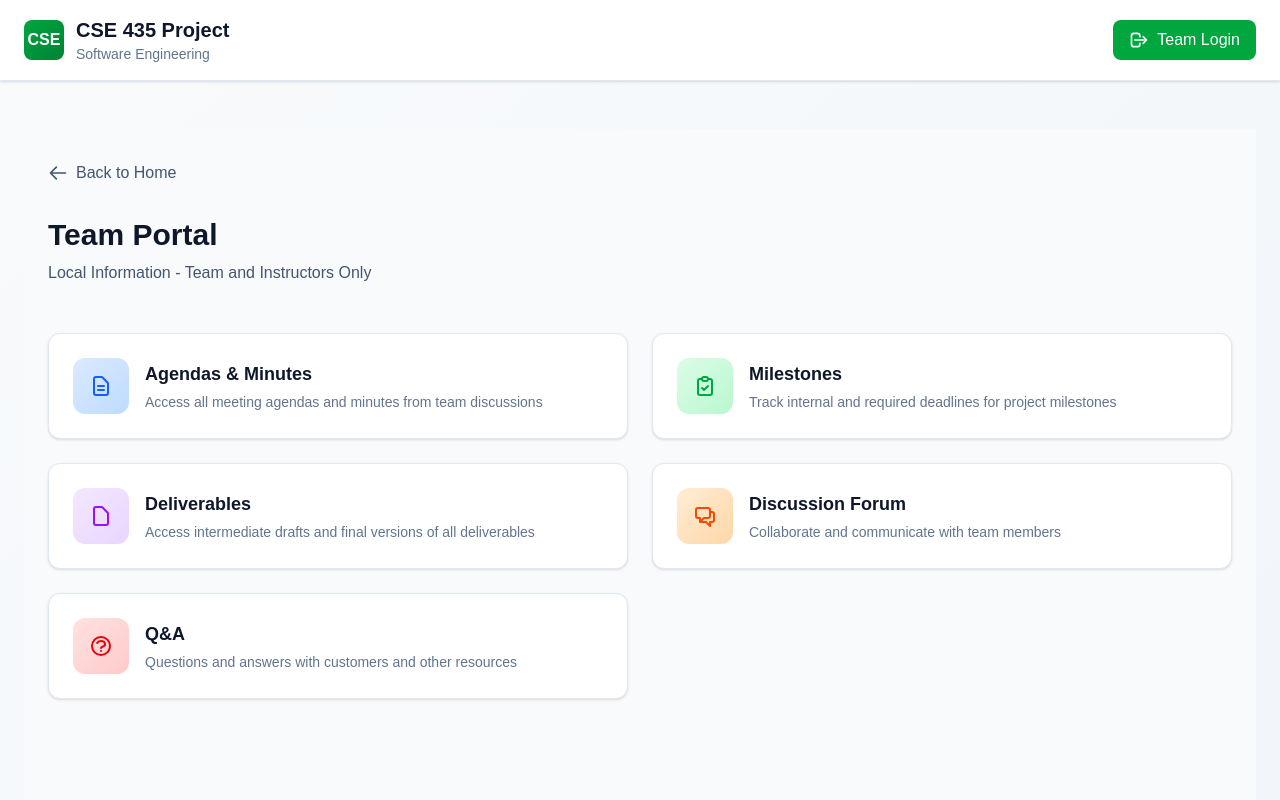
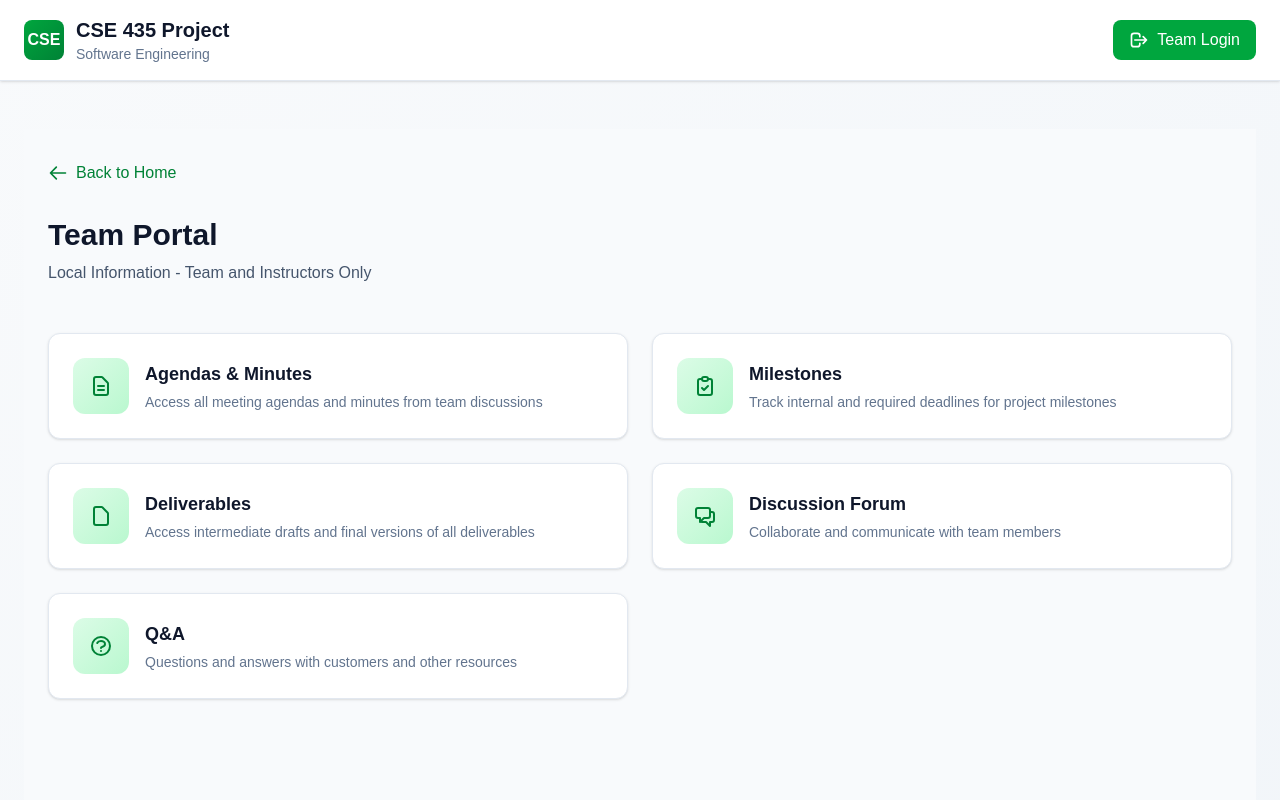
Before and after one commit to nowick77/cse-435-course-website, a Next.js app: page /team in a window 1280 px wide. Shown: the top 800 px of the page. Built offline with nearby package versions, Linux system fonts and the light colour scheme.

Commit message:
updated icons

```diff
--- a/src/app/team/page.tsx
+++ b/src/app/team/page.tsx
@@ -10,8 +10,6 @@ export default function Team() {
                     <path strokeLinecap="round" strokeLinejoin="round" strokeWidth={2} d="M9 12h6m-6 4h6m2 5H7a2 2 0 01-2-2V5a2 2 0 012-2h5.586a1 1 0 01.707.293l5.414 5.414a1 1 0 01.293.707V19a2 2 0 01-2 2z" />
                 </svg>
             ),
-            bgColor: 'from-blue-100 to-blue-200',
-            iconColor: 'text-blue-600',
             url: '/team/agendas'
         },
         {
@@ -22,8 +20,6 @@ export default function Team() {
                     <path strokeLinecap="round" strokeLinejoin="round" strokeWidth={2} d="M9 5H7a2 2 0 00-2 2v12a2 2 0 002 2h10a2 2 0 002-2V7a2 2 0 00-2-2h-2M9 5a2 2 0 002 2h2a2 2 0 002-2M9 5a2 2 0 012-2h2a2 2 0 012 2m-6 9l2 2 4-4" />
                 </svg>
             ),
-            bgColor: 'from-green-100 to-green-200',
-            iconColor: 'text-green-600',
             url: '/team/milestones'
         },
         {
@@ -34,8 +30,6 @@ export default function Team() {
                     <path strokeLinecap="round" strokeLinejoin="round" strokeWidth={2} d="M7 21h10a2 2 0 002-2V9.414a1 1 0 00-.293-.707l-5.414-5.414A1 1 0 0012.586 3H7a2 2 0 00-2 2v14a2 2 0 002 2z" />
                 </svg>
             ),
-            bgColor: 'from-purple-100 to-purple-200',
-            iconColor: 'text-purple-600',
             url: '/team/deliverables'
         },
         {
@@ -46,8 +40,6 @@ export default function Team() {
                     <path strokeLinecap="round" strokeLinejoin="round" strokeWidth={2} d="M17 8h2a2 2 0 012 2v6a2 2 0 01-2 2h-2v4l-4-4H9a1.994 1.994 0 01-1.414-.586m0 0L11 14h4a2 2 0 002-2V6a2 2 0 00-2-2H5a2 2 0 00-2 2v6a2 2 0 002 2h2v4l.586-.586z" />
                 </svg>
             ),
-            bgColor: 'from-orange-100 to-orange-200',
-            iconColor: 'text-orange-600',
             url: '/team/forum'
         },
         {
@@ -58,8 +50,6 @@ export default function Team() {
                     <path strokeLinecap="round" strokeLinejoin="round" strokeWidth={2} d="M8.228 9c.549-1.165 2.03-2 3.772-2 2.21 0 4 1.343 4 3 0 1.4-1.278 2.575-3.006 2.907-.542.104-.994.54-.994 1.093m0 3h.01M21 12a9 9 0 11-18 0 9 9 0 0118 0z" />
                 </svg>
             ),
-            bgColor: 'from-red-100 to-red-200',
-            iconColor: 'text-red-600',
             url: '/team/qa'
         },
     ];
@@ -69,7 +59,7 @@ export default function Team() {
             <div className="max-w-7xl mx-auto px-6 py-8">
                 <Link
                     href="/"
-                    className="inline-flex items-center gap-2 text-slate-600 hover:text-slate-900 mb-8 transition-colors"
+                    className="inline-flex items-center gap-2 text-green-700 hover:text-slate-900 mb-8 transition-colors"
                 >
                     <svg className="w-5 h-5" fill="none" stroke="currentColor" viewBox="0 0 24 24">
                         <path strokeLinecap="round" strokeLinejoin="round" strokeWidth={2} d="M10 19l-7-7m0 0l7-7m-7 7h18" />
@@ -89,7 +79,7 @@ export default function Team() {
                             href={resource.url}
                             className="bg-white rounded-xl p-6 shadow-sm border border-slate-200 hover:shadow-md hover:border-green-300 transition-all flex items-center gap-4 group"
                         >
-                            <div className={`w-14 h-14 bg-gradient-to-br ${resource.bgColor} rounded-xl flex items-center justify-center ${resource.iconColor} group-hover:scale-110 transition-transform`}>
+                            <div className={`w-14 h-14 bg-gradient-to-br from-green-100 to-green-200 rounded-xl flex items-center justify-center text-green-700 group-hover:scale-110 transition-transform`}>
                                 {resource.icon}
                             </div>
                             <div>
--- a/src/components/background-cards.tsx
+++ b/src/components/background-cards.tsx
@@ -3,8 +3,10 @@ export default function Background() {
         <section className="grid md:grid-cols-2 gap-8 mb-16">
             <div className="bg-white rounded-xl p-8 shadow-sm border border-slate-200">
                 <div className="flex items-center gap-3 mb-4">
-                    <div className="w-10 h-10 bg-blue-100 rounded-lg flex items-center justify-center">
-                        <span className="text-2xl">🎯</span>
+                    <div className="w-10 h-10 bg-green-100 rounded-lg flex items-center justify-center text-green-700">
+                        <svg className="w-6 h-6" fill="none" stroke="currentColor" viewBox="0 0 24 24">
+                            <path strokeLinecap="round" strokeLinejoin="round" strokeWidth={2} d="M9 12l2 2 4-4M7.835 4.697a3.42 3.42 0 001.946-.806 3.42 3.42 0 014.438 0 3.42 3.42 0 001.946.806 3.42 3.42 0 013.138 3.138 3.42 3.42 0 00.806 1.946 3.42 3.42 0 010 4.438 3.42 3.42 0 00-.806 1.946 3.42 3.42 0 01-3.138 3.138 3.42 3.42 0 00-1.946.806 3.42 3.42 0 01-4.438 0 3.42 3.42 0 00-1.946-.806 3.42 3.42 0 01-3.138-3.138 3.42 3.42 0 00-.806-1.946 3.42 3.42 0 010-4.438 3.42 3.42 0 00.806-1.946 3.42 3.42 0 013.138-3.138z" />
+                        </svg>
                     </div>
                     <h3 className="text-2xl font-bold text-slate-900">Background</h3>
                 </div>
@@ -18,8 +20,10 @@ export default function Background() {
 
             <div className="bg-white rounded-xl p-8 shadow-sm border border-slate-200">
                 <div className="flex items-center gap-3 mb-4">
-                    <div className="w-10 h-10 bg-purple-100 rounded-lg flex items-center justify-center">
-                        <span className="text-2xl">💡</span>
+                    <div className="w-10 h-10 bg-green-100 rounded-lg flex items-center justify-center text-green-700">
+                        <svg className="w-6 h-6" fill="none" stroke="currentColor" viewBox="0 0 24 24">
+                            <path strokeLinecap="round" strokeLinejoin="round" strokeWidth={2} d="M9.663 17h4.673M12 3v1m6.364 1.636l-.707.707M21 12h-1M4 12H3m3.343-5.657l-.707-.707m2.828 9.9a5 5 0 117.072 0l-.548.547A3.374 3.374 0 0014 18.469V19a2 2 0 11-4 0v-.531c0-.895-.356-1.754-.988-2.386l-.548-.547z" />
+                        </svg>
                     </div>
                     <h3 className="text-2xl font-bold text-slate-900">Description</h3>
                 </div>
--- a/src/components/resources.tsx
+++ b/src/components/resources.tsx
@@ -1,9 +1,41 @@
 export default function Resources() {
     const publicLinks = [
-        { name: 'Project Description', icon: '📄', url: '/docs/project-description.pdf' },
-        { name: 'SRS Document', icon: '📋', url: '/docs/srs.pdf' },
-        { name: 'Prototype', icon: '🎨', url: '/prototype' },
-        { name: 'Bibliography', icon: '📚', url: '/docs/bibliography.pdf' },
+        {
+            name: 'Project Description',
+            icon: (
+                <svg className="w-6 h-6" fill="none" stroke="currentColor" viewBox="0 0 24 24">
+                    <path strokeLinecap="round" strokeLinejoin="round" strokeWidth={2} d="M9 12h6m-6 4h6m2 5H7a2 2 0 01-2-2V5a2 2 0 012-2h5.586a1 1 0 01.707.293l5.414 5.414a1 1 0 01.293.707V19a2 2 0 01-2 2z" />
+                </svg>
+            ),
+            url: '/docs/project-description.pdf'
+        },
+        {
+            name: 'SRS Document',
+            icon: (
+                <svg className="w-6 h-6" fill="none" stroke="currentColor" viewBox="0 0 24 24">
+                    <path strokeLinecap="round" strokeLinejoin="round" strokeWidth={2} d="M9 5H7a2 2 0 00-2 2v12a2 2 0 002 2h10a2 2 0 002-2V7a2 2 0 00-2-2h-2M9 5a2 2 0 002 2h2a2 2 0 002-2M9 5a2 2 0 012-2h2a2 2 0 012 2m-3 7h3m-3 4h3m-6-4h.01M9 16h.01" />
+                </svg>
+            ),
+            url: '/docs/srs.pdf'
+        },
+        {
+            name: 'Prototype',
+            icon: (
+                <svg className="w-6 h-6" fill="none" stroke="currentColor" viewBox="0 0 24 24">
+                    <path strokeLinecap="round" strokeLinejoin="round" strokeWidth={2} d="M7 21a4 4 0 01-4-4V5a2 2 0 012-2h4a2 2 0 012 2v12a4 4 0 01-4 4zm0 0h12a2 2 0 002-2v-4a2 2 0 00-2-2h-2.343M11 7.343l1.657-1.657a2 2 0 012.828 0l2.829 2.829a2 2 0 010 2.828l-8.486 8.485M7 17h.01" />
+                </svg>
+            ),
+            url: '/prototype'
+        },
+        {
+            name: 'Bibliography',
+            icon: (
+                <svg className="w-6 h-6" fill="none" stroke="currentColor" viewBox="0 0 24 24">
+                    <path strokeLinecap="round" strokeLinejoin="round" strokeWidth={2} d="M12 6.253v13m0-13C10.832 5.477 9.246 5 7.5 5S4.168 5.477 3 6.253v13C4.168 18.477 5.754 18 7.5 18s3.332.477 4.5 1.253m0-13C13.168 5.477 14.754 5 16.5 5c1.747 0 3.332.477 4.5 1.253v13C19.832 18.477 18.247 18 16.5 18c-1.746 0-3.332.477-4.5 1.253" />
+                </svg>
+            ),
+            url: '/docs/bibliography.pdf'
+        },
     ];
     return (
         <section className="mb-16">
@@ -17,7 +49,7 @@ export default function Resources() {
                         rel="noopener noreferrer"
                         className="bg-white rounded-xl p-6 shadow-sm border border-slate-200 hover:shadow-md hover:border-green-300 transition-all flex items-center gap-4 group"
                     >
-                        <div className="w-14 h-14 bg-gradient-to-br from-slate-100 to-slate-200 rounded-xl flex items-center justify-center text-2xl group-hover:scale-110 transition-transform">
+                        <div className="w-14 h-14 bg-gradient-to-br from-green-100 to-green-200 rounded-xl flex items-center justify-center text-green-700 group-hover:scale-110 transition-transform">
                             {link.icon}
                         </div>
                         <div>
```
